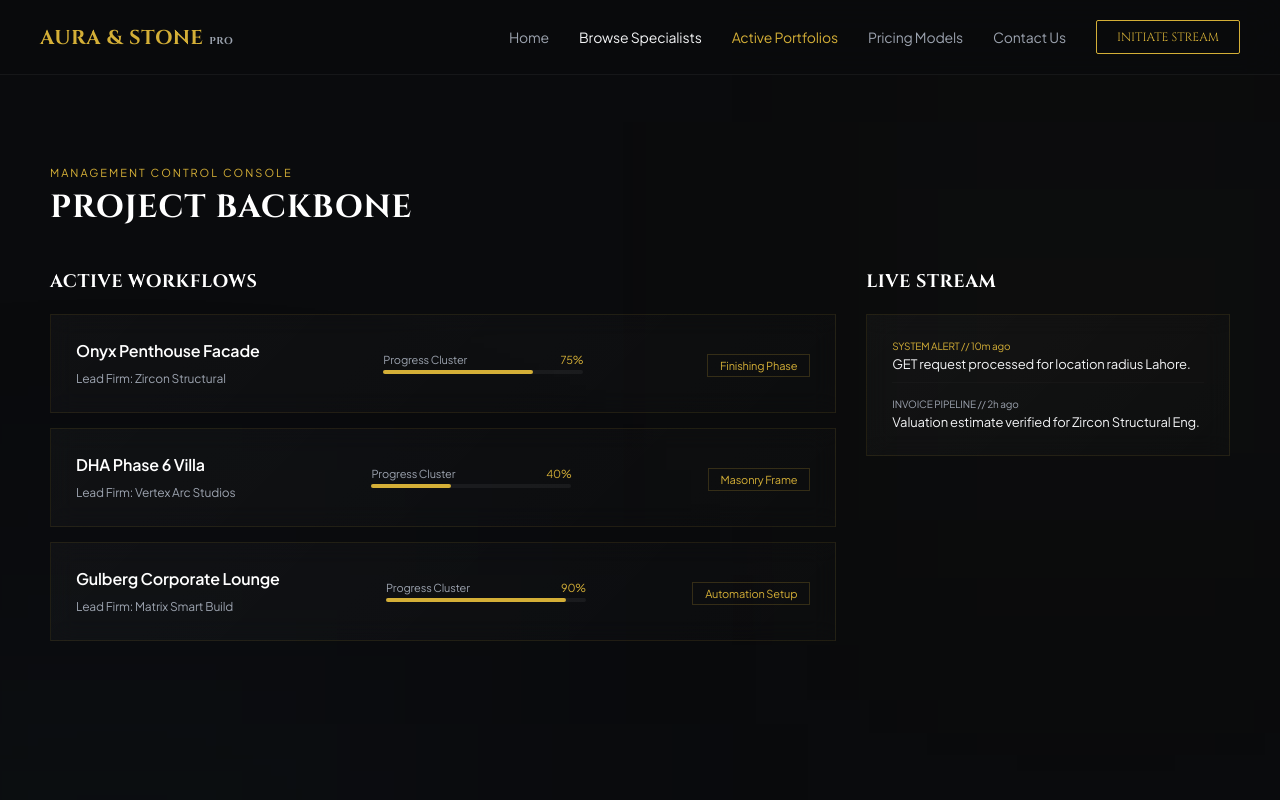
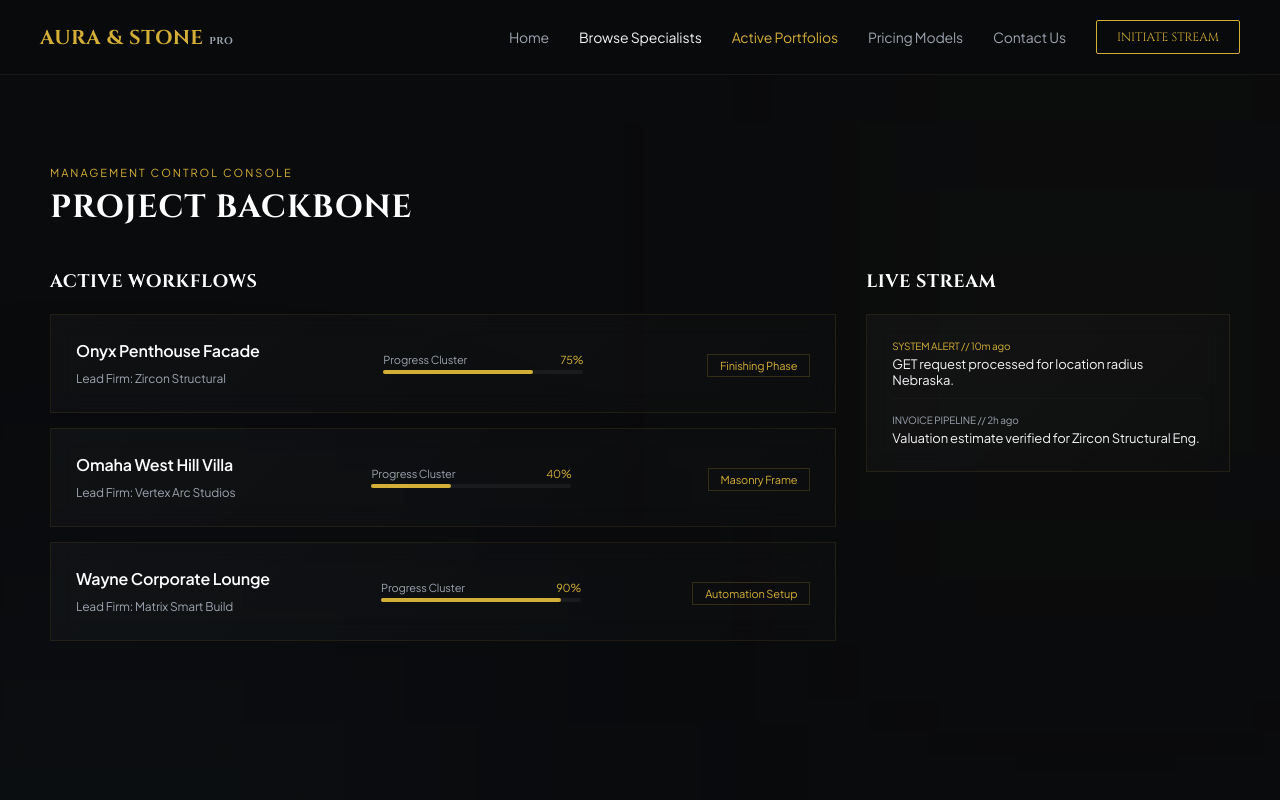
Before and after one commit to Maseera14/AURA-AND-STONE, a React (Vite) app: page / in a window 1280 px wide. Both pictures are taken after a click on the element "Active Portfolios". Shown: the top 800 px of the page. Built offline with nearby package versions, Linux system fonts and the light colour scheme.

Commit message:
chore: localize mock projects and address references from PK to US

```diff
--- a/Frontend/Components/ProCard.jsx
+++ b/Frontend/Components/ProCard.jsx
@@ -6,7 +6,7 @@ export default function ProCard({ data, onCardClick }) {
         rating = "4.9",
         projectsCount = 42,
         specialty = "High-End Residential Metallurgy",
-        location = "Lahore, PK",
+        location = "Wayne, NE",
         startingBudget = 15000,
         image = "https://images.unsplash.com/photo-1600585154340-be6161a56a0c?auto=format&fit=crop&w=800&q=80"
     } = data || {};
--- a/Frontend/Pages/Dashboard.jsx
+++ b/Frontend/Pages/Dashboard.jsx
@@ -3,8 +3,8 @@ import React from 'react';
 export default function Dashboard() {
     const activeProjects = [
         { id: 1, title: "Onyx Penthouse Facade", manager: "Zircon Structural", progress: 75, status: "Finishing Phase" },
-        { id: 2, title: "DHA Phase 6 Villa", manager: "Vertex Arc Studios", progress: 40, status: "Masonry Frame" },
-        { id: 3, title: "Gulberg Corporate Lounge", manager: "Matrix Smart Build", progress: 90, status: "Automation Setup" }
+        { id: 2, title: "Omaha West Hill Villa", manager: "Vertex Arc Studios", progress: 40, status: "Masonry Frame" },
+        { id: 3, title: "Wayne Corporate Lounge", manager: "Matrix Smart Build", progress: 90, status: "Automation Setup" }
     ];
 
     return (
@@ -50,7 +50,7 @@ export default function Dashboard() {
                     <div className="premium-card" style={{ padding: '25px', display: 'flex', flexDirection: 'column', gap: '15px' }}>
                         <div style={{ fontSize: '13px', borderBottom: '1px solid rgba(255,255,255,0.02)', paddingBottom: '10px' }}>
                             <span style={{ color: 'var(--accent-brass)', display: 'block', fontSize: '10px' }}>SYSTEM ALERT // 10m ago</span>
-                            <p style={{ margin: '4px 0 0 0', color: 'var(--text-main)' }}>GET request processed for location radius Lahore.</p>
+                            <p style={{ margin: '4px 0 0 0', color: 'var(--text-main)' }}>GET request processed for location radius Nebraska.</p>
                         </div>
                         <div style={{ fontSize: '13px' }}>
                             <span style={{ color: 'var(--text-muted)', display: 'block', fontSize: '10px' }}>INVOICE PIPELINE // 2h ago</span>
--- a/Frontend/Pages/Home.jsx
+++ b/Frontend/Pages/Home.jsx
@@ -82,7 +82,7 @@ export default function Home({ onNavigate }) {
                             />
                         </div>
                         <div style={{ padding: '25px' }}>
-                            <span style={{ fontSize: '10px', color: 'var(--accent-brass)', textTransform: 'uppercase', letterSpacing: '1.5px' }}>Brutalist Residential // Lahore</span>
+                            <span style={{ fontSize: '10px', color: 'var(--accent-brass)', textTransform: 'uppercase', letterSpacing: '1.5px' }}>Brutalist Residential // Wayne, NE</span>
                             <h4 className="font-luxury" style={{ fontSize: '18px', color: '#fff', margin: '5px 0 12px 0' }}>The Concrete Monolith</h4>
                             <p style={{ color: 'var(--text-muted)', fontSize: '13px', lineHeight: '1.7' }}>An exploration of raw concrete, dramatic glass cantilevers, and structural gravity-defying aesthetics engineered for luxury living.</p>
                         </div>
@@ -100,7 +100,7 @@ export default function Home({ onNavigate }) {
                             />
                         </div>
                         <div style={{ padding: '25px' }}>
-                            <span style={{ fontSize: '10px', color: 'var(--accent-brass)', textTransform: 'uppercase', letterSpacing: '1.5px' }}>Commercial Tower // Karachi</span>
+                            <span style={{ fontSize: '10px', color: 'var(--accent-brass)', textTransform: 'uppercase', letterSpacing: '1.5px' }}>Commercial Tower // Lincoln, NE</span>
                             <h4 className="font-luxury" style={{ fontSize: '18px', color: '#fff', margin: '5px 0 12px 0' }}>Imperial Heights</h4>
                             <p style={{ color: 'var(--text-muted)', fontSize: '13px', lineHeight: '1.7' }}>State-of-the-art earthquake-resistant commercial megastructure detailed with custom-fabricated glass curtain walls.</p>
                         </div>
@@ -118,7 +118,7 @@ export default function Home({ onNavigate }) {
                             />
                         </div>
                         <div style={{ padding: '25px' }}>
-                            <span style={{ fontSize: '10px', color: 'var(--accent-brass)', textTransform: 'uppercase', letterSpacing: '1.5px' }}>Biophilic Design // Islamabad</span>
+                            <span style={{ fontSize: '10px', color: 'var(--accent-brass)', textTransform: 'uppercase', letterSpacing: '1.5px' }}>Biophilic Design // Omaha, NE</span>
                             <h4 className="font-luxury" style={{ fontSize: '18px', color: '#fff', margin: '5px 0 12px 0' }}>Zen Oasis Deck</h4>
                             <p style={{ color: 'var(--text-muted)', fontSize: '13px', lineHeight: '1.7' }}>Bespoke stone patio installations integrated with infinity retaining pools and sustainable, zero-maintenance local flora.</p>
                         </div>
--- a/Frontend/Pages/ProProfile.jsx
+++ b/Frontend/Pages/ProProfile.jsx
@@ -15,10 +15,10 @@ export default function ProProfile({ proData, onNavigate }) {
         rating: 4.9,
         projectsCount: 54,
         specialty: "Brutalist Megastructures & Minimalist Villa Designs",
-        location: "Lahore, PK",
+        location: "Wayne, NE",
         startingBudget: 120000,
         sector: "Residential Megastructures",
-        bio: "Pioneering brutalist structures and ultra-minimalist residential facades across Pakistan. Focused on raw concrete materials, glass cantilevers, and structural integrity.",
+        bio: "Pioneering brutalist structures and ultra-minimalist residential facades across Nebraska. Focused on raw concrete materials, glass cantilevers, and high-precision structural integrity. Delivering iconic landmark residences.",
         image: "https://images.unsplash.com/photo-1600585154340-be6161a56a0c?auto=format&fit=crop&w=800&q=80",
         gallery: [
             "Project Obsidian - Concrete Cantilever Villa",
```
Also changed, not shown: 1 other file (tests, documents, lock files or other folders).
